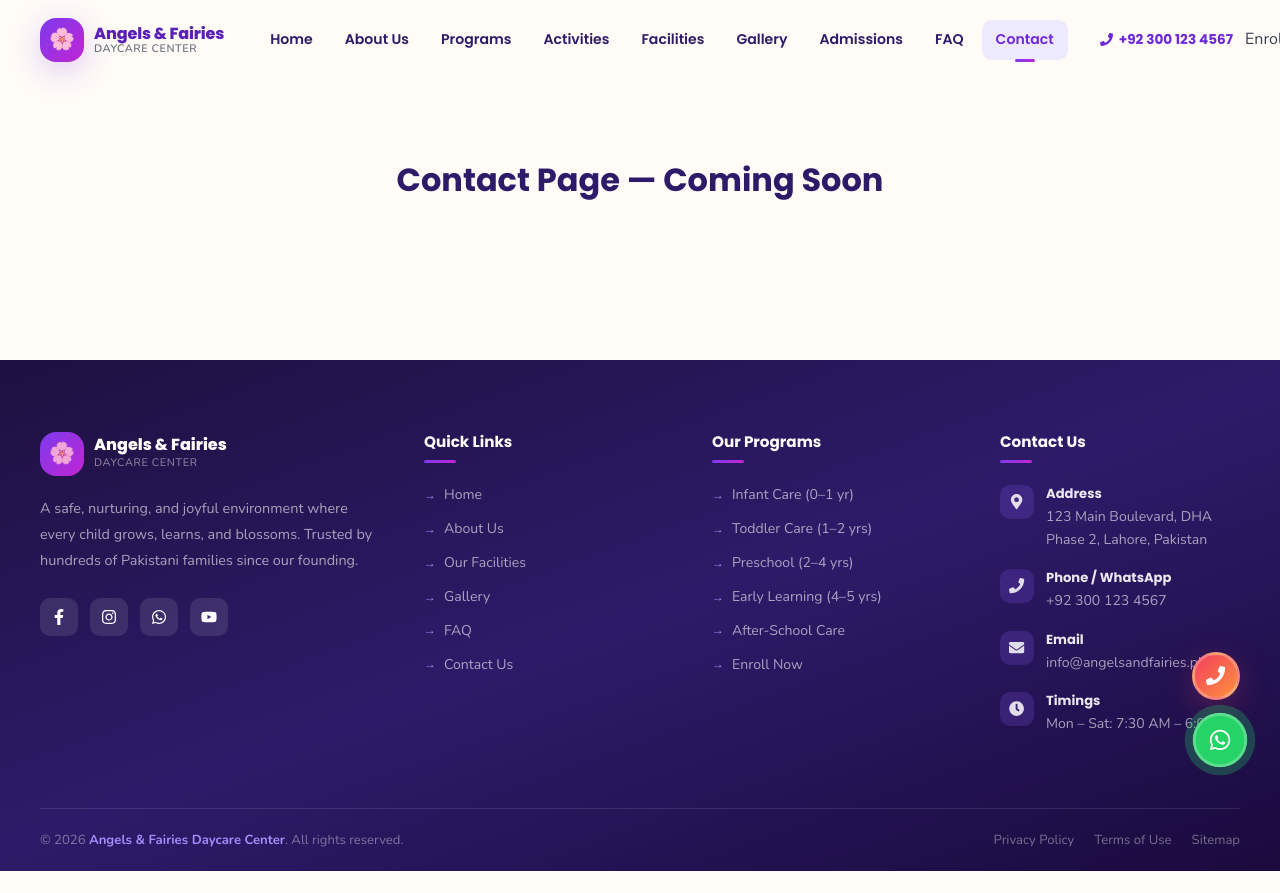
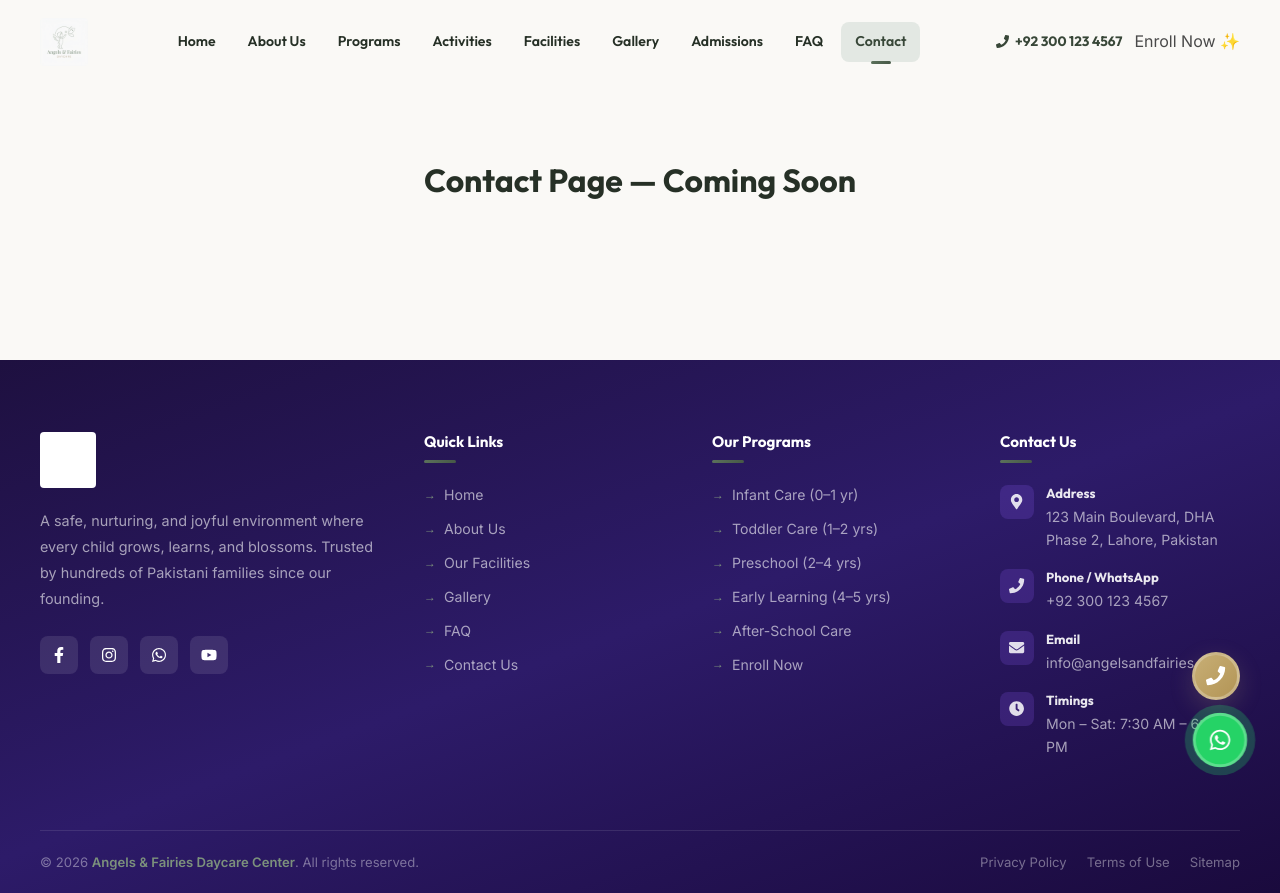
Before and after one commit to Ayeshaa-Maqsood/daycare-website, a React (Vite) app: page /contact in a window 1280 px wide. Before the commit the page ends 871 px from the top, so only its background shows below. Built offline with nearby package versions, Linux system fonts and the light colour scheme.

Commit message:
style: update aesthetic logo and color palette

```diff
--- a/src/components/layout/Footer/Footer.css
+++ b/src/components/layout/Footer/Footer.css
@@ -21,36 +21,15 @@
 .footer__brand-logo {
   display: flex;
   align-items: center;
-  gap: 10px;
   margin-bottom: var(--space-5);
   text-decoration: none;
 }
 
-.footer__brand-icon {
-  width: 44px;
-  height: 44px;
-  background: var(--grad-primary);
-  border-radius: var(--radius-md);
-  display: flex;
-  align-items: center;
-  justify-content: center;
-  font-size: 1.3rem;
-  flex-shrink: 0;
-}
-
-.footer__brand-name {
-  font-family: var(--font-heading);
-  font-size: 1rem;
-  font-weight: 800;
-  color: white;
-  line-height: 1.2;
-}
-
-.footer__brand-tagline {
-  font-size: 0.68rem;
-  color: rgba(255,255,255,0.5);
-  text-transform: uppercase;
-  letter-spacing: 0.06em;
+.footer__logo-img {
+  height: 56px;
+  width: auto;
+  border-radius: var(--radius-xs);
+  filter: brightness(0) invert(1);
 }
 
 .footer__brand-desc {
--- a/src/components/layout/Footer/Footer.jsx
+++ b/src/components/layout/Footer/Footer.jsx
@@ -52,11 +52,7 @@ const Footer = () => {
           {/* Brand */}
           <div>
             <Link to="/" className="footer__brand-logo">
-              <div className="footer__brand-icon" aria-hidden="true">🌸</div>
-              <div>
-                <div className="footer__brand-name">Angels &amp; Fairies</div>
-                <div className="footer__brand-tagline">Daycare Center</div>
-              </div>
+              <img src="/src/assets/images/logo.jpg" alt="Angels & Fairies Daycare" className="footer__logo-img" />
             </Link>
             <p className="footer__brand-desc">
               A safe, nurturing, and joyful environment where every child grows,
--- a/src/components/layout/Navbar/Navbar.css
+++ b/src/components/layout/Navbar/Navbar.css
@@ -33,49 +33,19 @@
 .navbar__logo {
   display: flex;
   align-items: center;
-  gap: 10px;
   text-decoration: none;
   flex-shrink: 0;
 }
 
-.navbar__logo-icon {
-  width: 44px;
-  height: 44px;
-  background: var(--grad-primary);
-  border-radius: var(--radius-md);
-  display: flex;
-  align-items: center;
-  justify-content: center;
-  font-size: 1.3rem;
-  box-shadow: var(--shadow-color);
-  flex-shrink: 0;
+.navbar__logo-img {
+  height: 48px;
+  width: auto;
+  border-radius: var(--radius-xs);
   transition: var(--transition);
 }
 
-.navbar__logo:hover .navbar__logo-icon {
-  transform: rotate(-8deg) scale(1.05);
-}
-
-.navbar__logo-text {
-  display: flex;
-  flex-direction: column;
-  line-height: 1.15;
-}
-
-.navbar__logo-name {
-  font-family: var(--font-heading);
-  font-size: 1rem;
-  font-weight: 800;
-  color: var(--clr-primary-800);
-  letter-spacing: -0.01em;
-}
-
-.navbar__logo-tagline {
-  font-size: 0.68rem;
-  font-weight: 600;
-  color: var(--clr-text-muted);
-  letter-spacing: 0.05em;
-  text-transform: uppercase;
+.navbar__logo:hover .navbar__logo-img {
+  transform: scale(1.05);
 }
 
 /* ---- Nav Links ---- */
--- a/src/components/layout/Navbar/Navbar.jsx
+++ b/src/components/layout/Navbar/Navbar.jsx
@@ -57,11 +57,7 @@ const Navbar = () => {
 
           {/* Logo */}
           <Link to="/" className="navbar__logo" onClick={closeMenu}>
-            <div className="navbar__logo-icon" aria-hidden="true">🌸</div>
-            <div className="navbar__logo-text">
-              <span className="navbar__logo-name">Angels &amp; Fairies</span>
-              <span className="navbar__logo-tagline">Daycare Center</span>
-            </div>
+            <img src="/src/assets/images/logo.jpg" alt="Angels & Fairies Daycare" className="navbar__logo-img" />
           </Link>
 
           {/* Desktop nav links */}
--- a/src/styles/tokens.css
+++ b/src/styles/tokens.css
@@ -3,99 +3,99 @@
    Single source of truth for all design values
    ===================================================== */
 
-@import url('https://fonts.googleapis.com/css2?family=Poppins:wght@300;400;500;600;700;800;900&family=Nunito:wght@400;500;600;700;800&display=swap');
+@import url('https://fonts.googleapis.com/css2?family=Outfit:wght@300;400;500;600;700;800&family=Inter:wght@300;400;500;600&display=swap');
 
 :root {
-  /* ---- Primary Palette (Lavender Purple) ---- */
-  --clr-primary-50:  #F5F3FF;
-  --clr-primary-100: #EDE9FE;
-  --clr-primary-200: #DDD6FE;
-  --clr-primary-300: #C4B5FD;
-  --clr-primary-400: #A78BFA;
-  --clr-primary-500: #8B5CF6;
-  --clr-primary-600: #7C3AED;
-  --clr-primary-700: #6D28D9;
-  --clr-primary-800: #5B21B6;
-  --clr-primary-900: #2D1B69;
+  /* ---- Primary Palette (Sage Green) ---- */
+  --clr-primary-50:  #F4F6F4;
+  --clr-primary-100: #E3E8E3;
+  --clr-primary-200: #C7D2C7;
+  --clr-primary-300: #A1B3A1;
+  --clr-primary-400: #7C917C;
+  --clr-primary-500: #5C725C;
+  --clr-primary-600: #465846;
+  --clr-primary-700: #384738;
+  --clr-primary-800: #2E3A2E;
+  --clr-primary-900: #263026;
 
-  /* ---- Secondary Palette (Blush Rose) ---- */
-  --clr-rose-50:  #FFF1F2;
-  --clr-rose-100: #FFE4E6;
-  --clr-rose-300: #FDA4AF;
-  --clr-rose-400: #FB7185;
-  --clr-rose-500: #F43F5E;
-  --clr-rose-600: #E11D48;
+  /* ---- Secondary Palette (Warm Beige / Oat) ---- */
+  --clr-rose-50:  #FAF9F6;
+  --clr-rose-100: #F3EFE6;
+  --clr-rose-300: #E6DCBF;
+  --clr-rose-400: #D8C69B;
+  --clr-rose-500: #C7AE75;
+  --clr-rose-600: #B39556;
 
-  /* ---- Accent (Mint Green) ---- */
-  --clr-mint-50:  #ECFDF5;
-  --clr-mint-100: #D1FAE5;
-  --clr-mint-300: #6EE7B7;
-  --clr-mint-400: #34D399;
-  --clr-mint-500: #10B981;
-  --clr-mint-600: #059669;
+  /* ---- Accent (Terracotta / Muted Rose) ---- */
+  --clr-mint-50:  #FDF8F6;
+  --clr-mint-100: #FAEBE6;
+  --clr-mint-300: #E9B8A7;
+  --clr-mint-400: #DF9B84;
+  --clr-mint-500: #D27A5D;
+  --clr-mint-600: #BA5E40;
 
-  /* ---- Warm (Peach / Amber) ---- */
-  --clr-warm-50:    #FFFBEB;
-  --clr-warm-100:   #FEF3C7;
-  --clr-warm-300:   #FCD34D;
-  --clr-warm-400:   #FBBF24;
-  --clr-warm-orange: #FB923C;
-  --clr-warm-peach:  #FED7AA;
+  /* ---- Warm (Mustard / Sand) ---- */
+  --clr-warm-50:    #FFFDF7;
+  --clr-warm-100:   #FFF8E6;
+  --clr-warm-300:   #FDE8A5;
+  --clr-warm-400:   #F9D365;
+  --clr-warm-orange: #E6A735;
+  --clr-warm-peach:  #F5E1C8;
 
-  /* ---- Sky Blue ---- */
-  --clr-sky-100: #E0F2FE;
-  --clr-sky-200: #BAE6FD;
-  --clr-sky-400: #38BDF8;
-  --clr-sky-500: #0EA5E9;
+  /* ---- Sky Blue (Soft Grey Blue) ---- */
+  --clr-sky-100: #F0F4F8;
+  --clr-sky-200: #D9E2EC;
+  --clr-sky-400: #9FB3C8;
+  --clr-sky-500: #829AB1;
 
   /* ---- Neutrals ---- */
-  --clr-bg:       #FFFBF7;
+  --clr-bg:       #FAF9F6; /* Off-white/oat base */
   --clr-bg-white: #FFFFFF;
-  --clr-bg-soft:  #FDF8FF;
-  --clr-border:         #E5E7EB;
-  --clr-border-soft:    rgba(196, 181, 253, 0.3);
+  --clr-bg-soft:  #F3EFE6;
+  --clr-border:         #E1DFD9;
+  --clr-border-soft:    rgba(92, 114, 92, 0.15);
 
   /* ---- Text ---- */
-  --clr-text-heading: #2D1B69;
-  --clr-text-body:    #374151;
-  --clr-text-muted:   #6B7280;
-  --clr-text-light:   #9CA3AF;
+  --clr-text-heading: #263026;
+  --clr-text-body:    #4A4A4A;
+  --clr-text-muted:   #737373;
+  --clr-text-light:   #A3A3A3;
   --clr-text-white:   #FFFFFF;
 
   /* ---- Gradients ---- */
-  --grad-primary:   linear-gradient(135deg, #7C3AED 0%, #C026D3 100%);
-  --grad-secondary: linear-gradient(135deg, #F43F5E 0%, #FB923C 100%);
-  --grad-accent:    linear-gradient(135deg, #10B981 0%, #38BDF8 100%);
-  --grad-warm:      linear-gradient(135deg, #F59E0B 0%, #EF4444 100%);
-  --grad-soft:      linear-gradient(135deg, #F5F3FF 0%, #FFF1F2 50%, #FFFBEB 100%);
-  --grad-hero:      linear-gradient(135deg, #667eea 0%, #764ba2 50%, #f093fb 100%);
-  --grad-text:      linear-gradient(135deg, #7C3AED, #E11D48);
-  --grad-text-warm: linear-gradient(135deg, #F43F5E, #FB923C);
+  --grad-primary:   linear-gradient(135deg, #5C725C 0%, #465846 100%);
+  --grad-secondary: linear-gradient(135deg, #C7AE75 0%, #B39556 100%);
+  --grad-accent:    linear-gradient(135deg, #D27A5D 0%, #BA5E40 100%);
+  --grad-warm:      linear-gradient(135deg, #E6A735 0%, #C7AE75 100%);
+  --grad-soft:      linear-gradient(135deg, #F4F6F4 0%, #FAF9F6 50%, #F3EFE6 100%);
+  --grad-hero:      linear-gradient(135deg, #465846 0%, #2E3A2E 100%);
+  --grad-text:      linear-gradient(135deg, #384738, #5C725C);
+  --grad-text-warm: linear-gradient(135deg, #B39556, #8C723B);
 
   /* ---- Shadows ---- */
-  --shadow-xs:    0 1px 3px rgba(109, 40, 217, 0.06);
-  --shadow-sm:    0 2px 8px rgba(109, 40, 217, 0.08);
-  --shadow-md:    0 4px 20px rgba(109, 40, 217, 0.1);
-  --shadow-lg:    0 8px 40px rgba(109, 40, 217, 0.14);
-  --shadow-xl:    0 20px 60px rgba(109, 40, 217, 0.18);
-  --shadow-2xl:   0 30px 80px rgba(109, 40, 217, 0.22);
-  --shadow-color: 0 8px 30px rgba(124, 58, 237, 0.25);
-  --shadow-pink:  0 8px 30px rgba(244, 63, 94, 0.25);
-  --shadow-mint:  0 8px 30px rgba(16, 185, 129, 0.25);
-  --shadow-warm:  0 8px 30px rgba(251, 146, 60, 0.25);
+  --shadow-xs:    0 1px 2px rgba(38, 48, 38, 0.04);
+  --shadow-sm:    0 2px 6px rgba(38, 48, 38, 0.06);
+  --shadow-md:    0 4px 12px rgba(38, 48, 38, 0.08);
+  --shadow-lg:    0 8px 24px rgba(38, 48, 38, 0.1);
+  --shadow-xl:    0 16px 32px rgba(38, 48, 38, 0.12);
+  --shadow-2xl:   0 24px 48px rgba(38, 48, 38, 0.16);
+  --shadow-color: 0 8px 24px rgba(92, 114, 92, 0.2);
+  --shadow-pink:  0 8px 24px rgba(199, 174, 117, 0.2);
+  --shadow-mint:  0 8px 24px rgba(210, 122, 93, 0.2);
+  --shadow-warm:  0 8px 24px rgba(230, 167, 53, 0.2);
 
   /* ---- Border Radius ---- */
-  --radius-xs:   6px;
-  --radius-sm:   10px;
-  --radius-md:   16px;
-  --radius-lg:   24px;
-  --radius-xl:   32px;
-  --radius-2xl:  48px;
+  --radius-xs:   4px;
+  --radius-sm:   8px;
+  --radius-md:   12px;
+  --radius-lg:   20px;
+  --radius-xl:   28px;
+  --radius-2xl:  40px;
   --radius-full: 9999px;
 
   /* ---- Typography ---- */
-  --font-heading: 'Poppins', sans-serif;
-  --font-body:    'Nunito', sans-serif;
+  --font-heading: 'Outfit', sans-serif;
+  --font-body:    'Inter', sans-serif;
 
   /* ---- Font Sizes (Clamp for fluid type) ---- */
   --fs-xs:   0.78rem;
```
Also changed, not shown: src/assets/images/logo.jpg (added).
